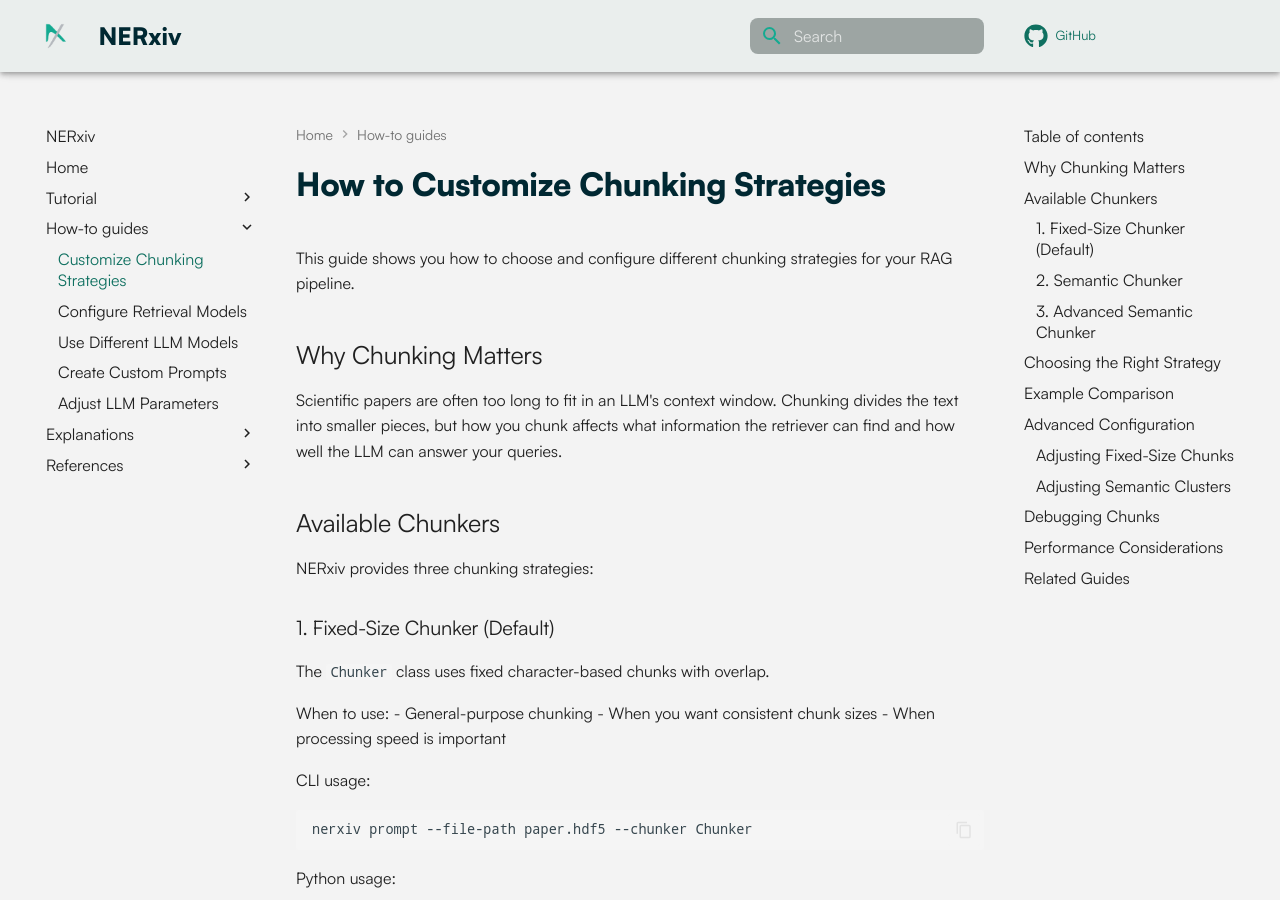
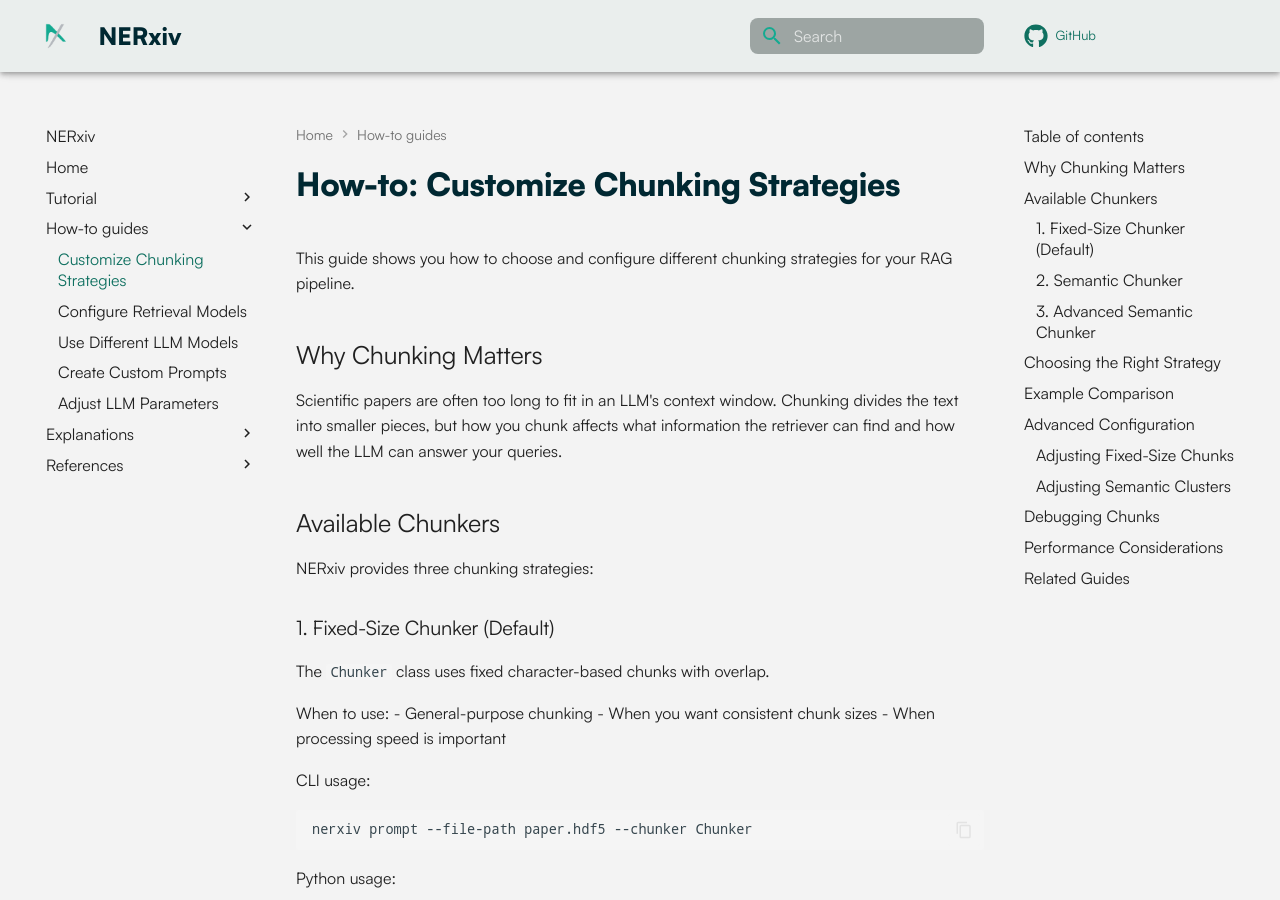
Before and after one commit to JosePizarro3/NERxiv, an MkDocs documentation site: the page built from docs/howtos/customize_chunking.md, in a window 1280 px wide and 900 px high. Built offline with MkDocs 1.6.1 and Material for MkDocs 9.7.7, drawn with Linux system fonts in a browser that asks for light colours; comment, search, counter and statistics services are not loaded.

```diff
--- a/docs/howtos/customize-chunking.md
+++ b/docs/howtos/customize_chunking.md
@@ -1,4 +1,4 @@
-# How to Customize Chunking Strategies
+# How-to: Customize Chunking Strategies
 
 This guide shows you how to choose and configure different chunking strategies for your RAG pipeline.
 
--- a/mkdocs.yml
+++ b/mkdocs.yml
@@ -8,7 +8,7 @@ nav:
     - Downloading arXiv papers as HDF5 files: tutorials/pyrxiv_download_hdf5.md
     - Using the RAG Extractor Agent: tutorials/rag_extractor_tutorial.md
   - How-to guides:
-    - Customize Chunking Strategies: howtos/customize-chunking.md
+    - Customize Chunking Strategies: howtos/customize_chunking.md
     - Configure Retrieval Models: howtos/configure-retrieval-models.md
     - Use Different LLM Models: howtos/use-different-llm-models.md
     - Create Custom Prompts: howtos/create_custom_prompts.md
```
Also changed, not shown: docs/index.md (+1 -1 lines).
